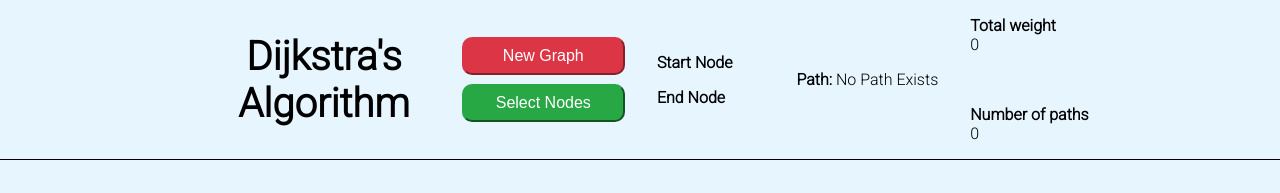
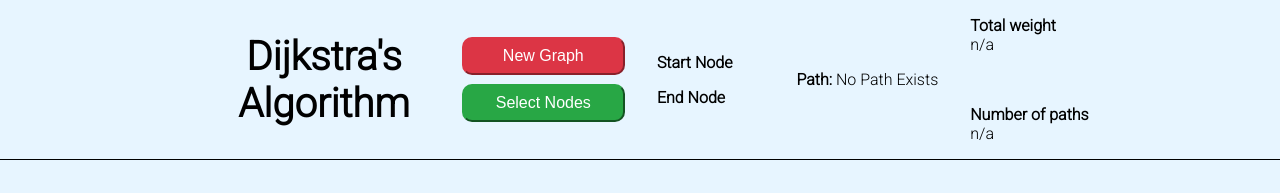
Before and after one commit to rscarbel/dijkstras-algorithm, a React (Create React App) app: page / in a window 1280 px wide. Shown: the top 193 px of the page. Built offline with nearby package versions, Linux system fonts and the light colour scheme.

Commit message:
path now says n/a when no path calculated

```diff
--- a/src/components/TopBar.js
+++ b/src/components/TopBar.js
@@ -69,9 +69,9 @@ const TopBar = ({
 
     <p style={textStyle}><strong>Path:</strong> {path ? path.print().join(' -> ') : 'No Path Exists'}</p>
     <div>
-    <p style={{marginRight: '5px',textAlign:'left'}}><strong>Total weight</strong><br />{path?.weight ? path.weight : 0}</p>
+    <p style={{marginRight: '5px',textAlign:'left'}}><strong>Total weight</strong><br />{path?.length ? path.weight : 'n/a'}</p>
     <br />
-    <p style={{marginRight: '5px',textAlign:'left'}}><strong>Number of paths</strong><br />{path?.length ? path.length - 1 : 0}</p>
+    <p style={{marginRight: '5px',textAlign:'left'}}><strong>Number of paths</strong><br />{path?.length ? path.length - 1 : 'n/a'}</p>
     </div>
 
   </div>
```
